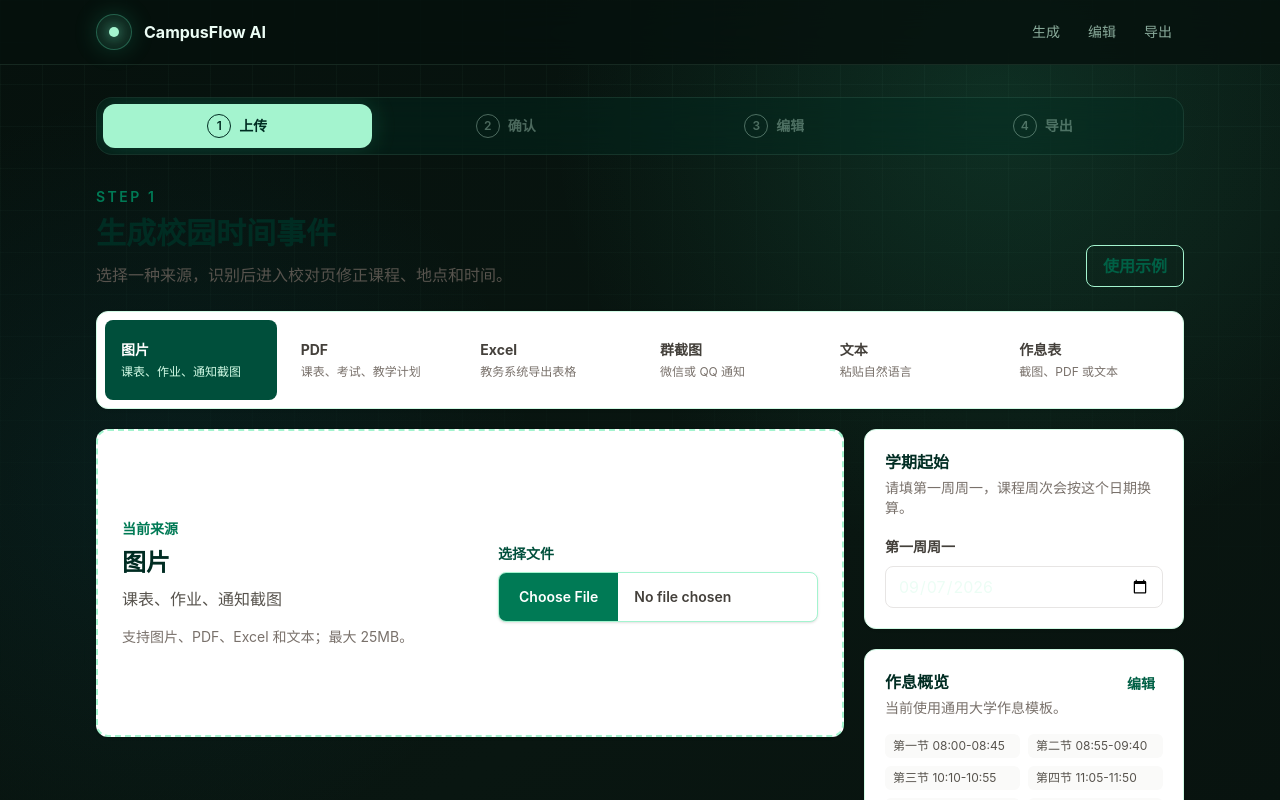
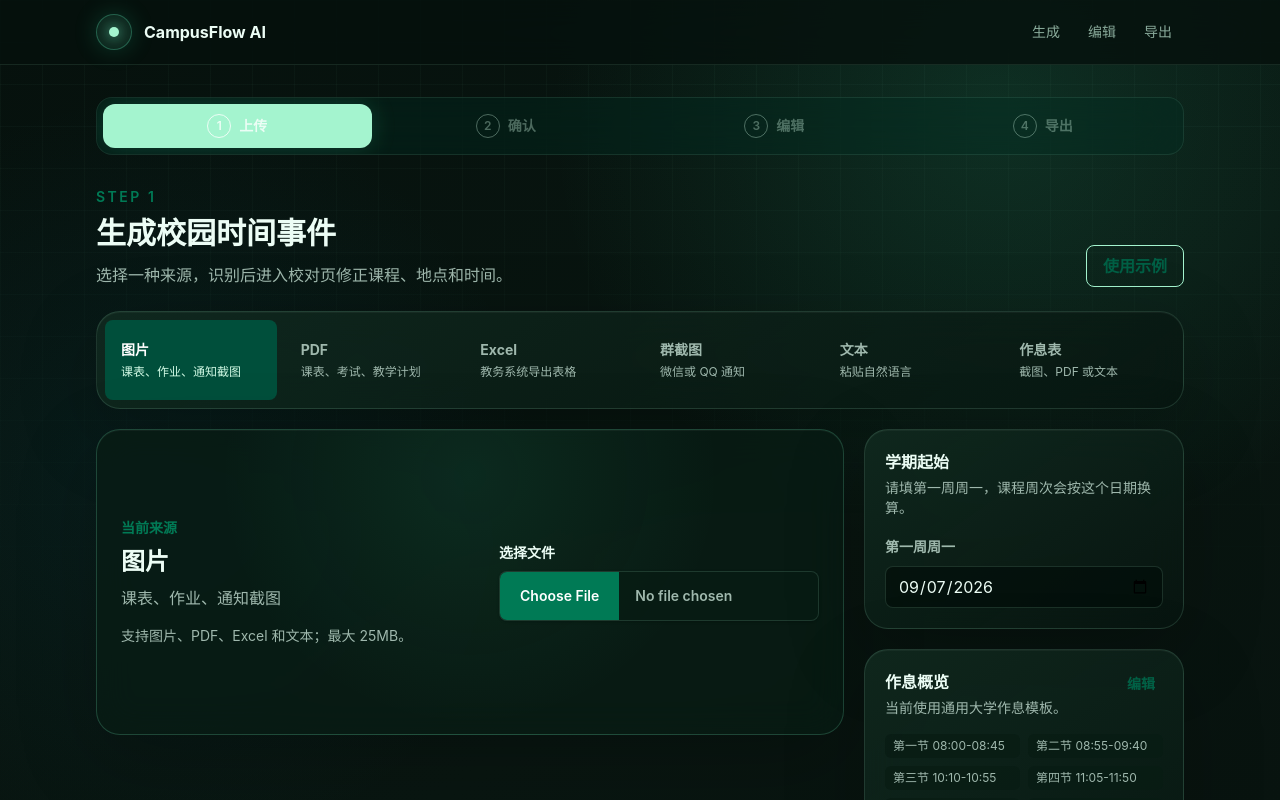
Before and after one commit to liutianyi746-lab/campusflow-web, a Next.js app: page /upload in a window 1280 px wide. Shown: the top 800 px of the page. Built offline with nearby package versions, Linux system fonts and the light colour scheme.

Commit message:
feat: refresh upload and review workflow (task 4/6)

```diff
--- a/src/app/globals.css
+++ b/src/app/globals.css
@@ -165,6 +165,65 @@ label {
   transform: translateX(100%);
 }
 
+.workflow-page .text-emerald-950,
+.workflow-page .text-stone-900,
+.workflow-page .text-emerald-900 {
+  color: #ecfdf5;
+}
+
+.workflow-page .text-stone-700,
+.workflow-page .text-stone-600,
+.workflow-page .text-stone-500,
+.workflow-page .text-stone-400 {
+  color: var(--muted);
+}
+
+.workflow-page .bg-white,
+.workflow-page .bg-stone-50 {
+  background-color: rgba(8, 28, 20, 0.76);
+}
+
+.workflow-page input,
+.workflow-page textarea,
+.workflow-page select {
+  border-color: var(--line);
+  background: rgba(3, 15, 10, 0.72);
+  color: #ecfdf5;
+}
+
+.workflow-page input::placeholder,
+.workflow-page textarea::placeholder {
+  color: rgba(209, 250, 229, 0.32);
+}
+
+.source-preset,
+.metric-card {
+  transition: transform 180ms ease, border-color 180ms ease, background-color 180ms ease;
+}
+
+.source-preset:hover,
+.metric-card:hover {
+  transform: translateY(-2px);
+  border-color: var(--line-strong);
+}
+
+.upload-zone {
+  border-color: rgba(110, 231, 183, 0.22);
+  background: radial-gradient(circle at 50% 15%, rgba(52, 211, 153, 0.09), transparent 55%), rgba(7, 23, 17, 0.78);
+}
+
+.result-table table {
+  color: #d1fae5;
+}
+
+.result-table thead {
+  background: rgba(3, 20, 13, 0.92);
+}
+
+.result-table tbody tr {
+  border-color: rgba(167, 243, 208, 0.08);
+}
+
 @media (prefers-reduced-motion: reduce) {
   *,
   *::before,
--- a/src/app/result/page.tsx
+++ b/src/app/result/page.tsx
@@ -37,7 +37,7 @@ export default function ResultPage() {
   const typeCount = new Set(events.map((event) => event.type)).size;
 
   return (
-    <div className="mx-auto max-w-5xl">
+    <div className="workflow-page mx-auto max-w-5xl">
       <StepIndicator current="result" />
       <div className="mb-8 flex flex-col justify-between gap-4 md:flex-row md:items-end">
         <div>
@@ -46,22 +46,22 @@ export default function ResultPage() {
           <p className="mt-3 text-stone-600">共生成 {events.length} 个事件，覆盖 {typeCount} 类校园信息。</p>
         </div>
         <div className="grid grid-cols-3 gap-3 text-sm">
-          <div className="rounded-lg border border-emerald-100 bg-white px-4 py-3 shadow-sm">
+          <div className="metric-card rounded-xl border border-emerald-200/10 bg-emerald-950/40 px-4 py-3">
             <p className="text-stone-500">平均置信度</p>
             <p className="mt-1 text-2xl font-black text-emerald-900">{Math.round(averageConfidence * 100)}%</p>
           </div>
-          <div className="rounded-lg border border-amber-100 bg-white px-4 py-3 shadow-sm">
+          <div className="metric-card rounded-xl border border-amber-200/10 bg-emerald-950/40 px-4 py-3">
             <p className="text-stone-500">需核对</p>
             <p className="mt-1 text-2xl font-black text-amber-700">{reviewCount}</p>
           </div>
-          <div className="rounded-lg border border-sky-100 bg-white px-4 py-3 shadow-sm">
+          <div className="metric-card rounded-xl border border-cyan-200/10 bg-emerald-950/40 px-4 py-3">
             <p className="text-stone-500">事件类型</p>
             <p className="mt-1 text-2xl font-black text-sky-700">{typeCount}</p>
           </div>
         </div>
       </div>
 
-      <div className="overflow-hidden rounded-2xl border border-emerald-100 bg-white shadow-sm">
+      <div className="result-table glass-panel overflow-hidden rounded-2xl">
         <div className="overflow-x-auto">
           <table className="w-full min-w-[920px] text-sm">
             <thead className="bg-emerald-950 text-left text-white">
--- a/src/app/upload/page.tsx
+++ b/src/app/upload/page.tsx
@@ -447,7 +447,7 @@ export default function UploadPage() {
   };
 
   return (
-    <div className="mx-auto max-w-6xl">
+    <div className="workflow-page mx-auto max-w-6xl">
       <StepIndicator current="upload" />
       <div className="mb-6 flex flex-col justify-between gap-4 lg:flex-row lg:items-end">
         <div>
@@ -463,13 +463,14 @@ export default function UploadPage() {
         </button>
       </div>
 
-      <section className="mb-5 rounded-xl border border-emerald-100 bg-white p-2 shadow-sm">
+      <section className="glass-panel mb-5 rounded-xl p-2">
         <div className="grid grid-cols-2 gap-2 sm:grid-cols-3 lg:grid-cols-6">
           {SOURCE_PRESETS.map((preset) => (
             <button
               key={preset.id}
               onClick={() => choosePreset(preset.id)}
               className={[
+                "source-preset",
                 "min-h-20 rounded-lg px-3 py-3 text-left transition sm:px-4",
                 selectedPresetId === preset.id ? "bg-emerald-900 text-white" : "text-stone-700 hover:bg-stone-50",
               ].join(" ")}
@@ -498,6 +499,7 @@ export default function UploadPage() {
               if (file) void handleFile(file);
             }}
             className={[
+              "upload-zone glass-panel",
               "rounded-xl border-2 border-dashed bg-white p-6 shadow-sm transition",
               dragging ? "border-emerald-500 bg-emerald-50" : "border-emerald-200 hover:border-emerald-400",
             ].join(" ")}
@@ -542,7 +544,7 @@ export default function UploadPage() {
           </section>
 
           {(acceptsText || isScheduleMode) && !loading ? (
-            <section className="rounded-xl border border-emerald-100 bg-white p-5 shadow-sm">
+            <section className="glass-panel rounded-xl p-5">
               <div className="flex flex-col justify-between gap-3 sm:flex-row sm:items-center">
                 <div>
                   <h2 className="font-bold text-emerald-950">{isScheduleMode ? "文本识别作息" : "文本输入"}</h2>
@@ -575,7 +577,7 @@ export default function UploadPage() {
           ) : null}
 
           {scheduleOpen && !isScheduleMode ? (
-            <section className="rounded-xl border border-emerald-100 bg-white p-5 shadow-sm">
+            <section className="glass-panel rounded-xl p-5">
               <div className="flex flex-col justify-between gap-3 sm:flex-row sm:items-center">
                 <div>
                   <h2 className="font-bold text-emerald-950">作息映射</h2>
@@ -607,7 +609,7 @@ export default function UploadPage() {
         </main>
 
         <aside className="space-y-5">
-          <section className="rounded-xl border border-emerald-100 bg-white p-5 shadow-sm">
+          <section className="glass-panel rounded-xl p-5">
             <h2 className="font-bold text-emerald-950">学期起始</h2>
             <p className="mt-1 text-sm text-stone-500">请填第一周周一，课程周次会按这个日期换算。</p>
             <label className="mt-4 block">
@@ -621,7 +623,7 @@ export default function UploadPage() {
             </label>
           </section>
 
-          <section className="rounded-xl border border-emerald-100 bg-white p-5 shadow-sm">
+          <section className="glass-panel rounded-xl p-5">
             <div className="flex items-start justify-between gap-3">
               <div>
                 <h2 className="font-bold text-emerald-950">作息概览</h2>
```
Also changed, not shown: 1 other file (tests, documents, lock files or other folders).
